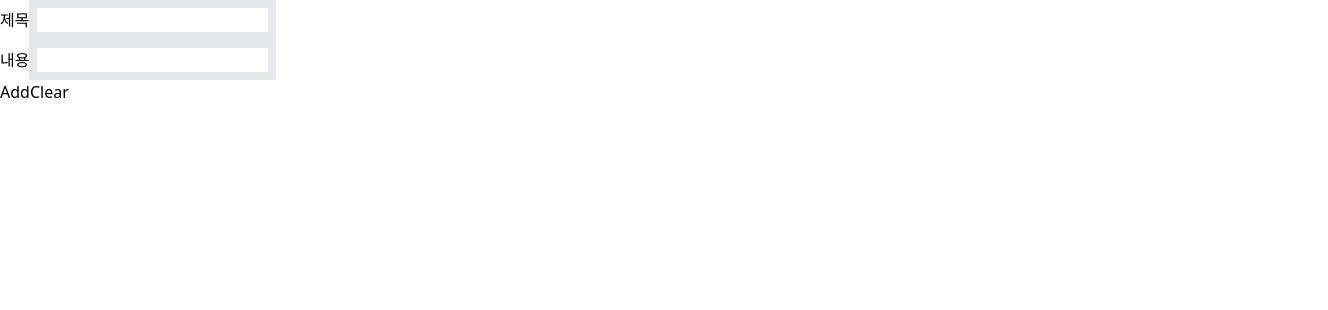
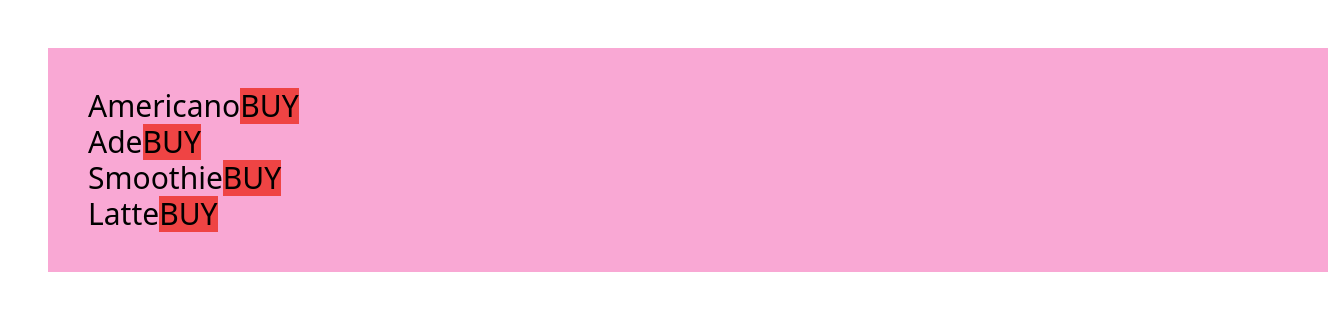
Before and after one commit to beomsu1/r01, a React (Create React App) app: page / in a window 1280 px wide. Shown: the top 310 px of the page, 1328 px wide, since content can reach past the window. Built offline with nearby package versions, Linux system fonts and the light colour scheme; the HTML template or start-up script is replaced by a standard one.

Commit message:
키오스크 만들기 - 컴포넌트 분리버전

```diff
--- a/src/App.js
+++ b/src/App.js
@@ -1,6 +1,7 @@
 import Todo from "./components/todo";
 import TodoInput from "./components/todo/TodoInput";
 import ZCounter from "./components/zcounter";
+import ZKiosk from "./components/zkiosk";
 import SampleLayout from "./layout/SampleLayout";
 import TemplatePage from "./layout/TemplatePage";
 
@@ -8,7 +9,7 @@ import TemplatePage from "./layout/TemplatePage";
 function App() {
   return (
   <div>
-    <Todo></Todo>
+    <ZKiosk></ZKiosk>
     </div>
   );
 }
--- /dev/null
+++ b/src/components/zkiosk/ZCart.js
@@ -0,0 +1,16 @@
+import ZCartItem from "./ZCartItem";
+
+const ZCart = ({arr , changeQty}) => {
+    return (
+        <div>
+            <ul>
+                {arr.map((cartItem , idx) =>
+                <li key={idx}>
+                    <ZCartItem {...cartItem} changeQty={changeQty}></ZCartItem>
+                </li>)}
+            </ul>
+        </div>
+     );
+}
+
+export default ZCart;
--- /dev/null
+++ b/src/components/zkiosk/ZCartItem.js
@@ -0,0 +1,16 @@
+const ZCartItem = ({pno, pname , price, qty , changeQty}) => {
+    return (
+        <div>
+            <div>{pno}</div>
+            <div>{pname}-{price}</div>
+            <div className="flex" >
+            <button onClick={() => changeQty(pno,1)}>+</button>
+            <div>{qty}</div>
+            <button onClick={() => changeQty(pno,-1)}>-</button>
+            </div>
+
+        </div>
+    );
+}
+
+export default ZCartItem;
--- /dev/null
+++ b/src/components/zkiosk/ZProductList.js
@@ -0,0 +1,24 @@
+
+// 매번 새로운 배열을 만들 필요는 없기에 함수 밖에다 변수 선언
+const product = [
+    {pno:1 , pname: 'Americano' , price : 5000},
+    {pno:2 , pname: 'Ade' , price : 3000},
+    {pno:3 , pname: 'Smoothie' , price : 7000},
+    {pno:4 , pname: 'Latte' , price : 9000},
+]
+
+
+const ZProductList = ({buyProduct , viewProduct}) => {
+    return (
+        <div className="w-full bg-pink-300 text-3xl m-12 p-10">
+            <ul>
+                {product.map(p =>
+                <li key={p.pno}>{p.pname}
+                <button className="bg-red-500" onClick={() => buyProduct({...p})}>BUY</button>
+                </li>)}
+            </ul>
+        </div>
+     );
+}
+
+export default ZProductList;
--- /dev/null
+++ b/src/components/zkiosk/index.js
@@ -0,0 +1,54 @@
+import { useState } from "react";
+import ZCart from "./ZCart";
+import ZProductList from "./ZProductList";
+
+const ZKiosk = () => {
+
+    // 빈 배열인 items 변수 생성 , setItems -> items의 상태를 업데이트하기 위한 함수
+    const [items, setItems] = useState([])
+
+    const buyProduct = (product) => {
+        console.log("buyProduct", product)
+
+        const targetArr = items.filter(item => item.pno === product.pno)
+
+        if(targetArr.length === 0){
+            // items의 배열을 복사하고 그 뒤에 {...product,qty:1} 추가한 배열을 생성
+            setItems([...items,{...product,qty:1}])
+            return
+        }
+
+        targetArr[0].qty += 1
+        setItems([...items])
+
+
+
+    }
+
+    const viewProduct = () => {
+        console.log("viewProduct")
+    }
+
+    const changeQty = (pno , amount) => {
+        console.log("changeQty")
+
+        const targetItem = items.filter(item => item.pno === pno)[0]
+        targetItem.qty += amount
+
+        setItems([...items])
+
+        if(targetItem.qty === 0){
+            setItems(items.filter(item => item.pno !== pno))
+            return
+        }
+    }
+
+    return (
+        <div>
+            <ZProductList buyProduct={buyProduct} viewProduct={viewProduct}></ZProductList>
+            <ZCart arr={items} changeQty={changeQty}></ZCart>
+        </div>
+     );
+}
+
+export default ZKiosk;
```
